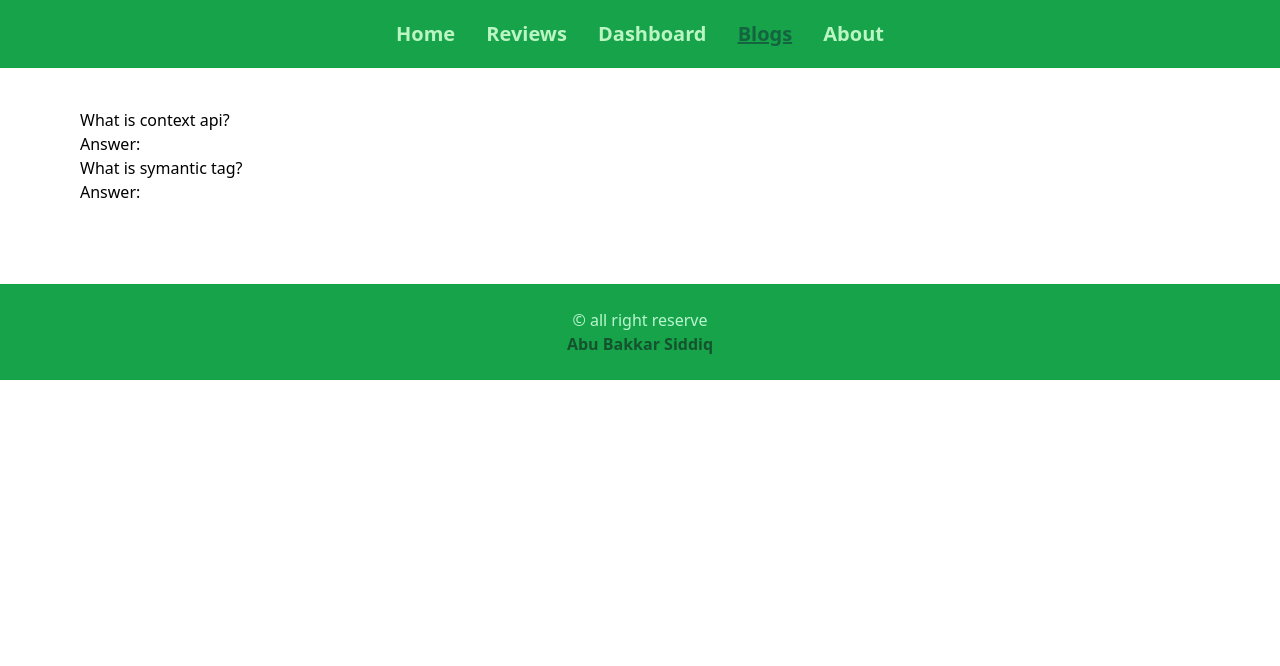
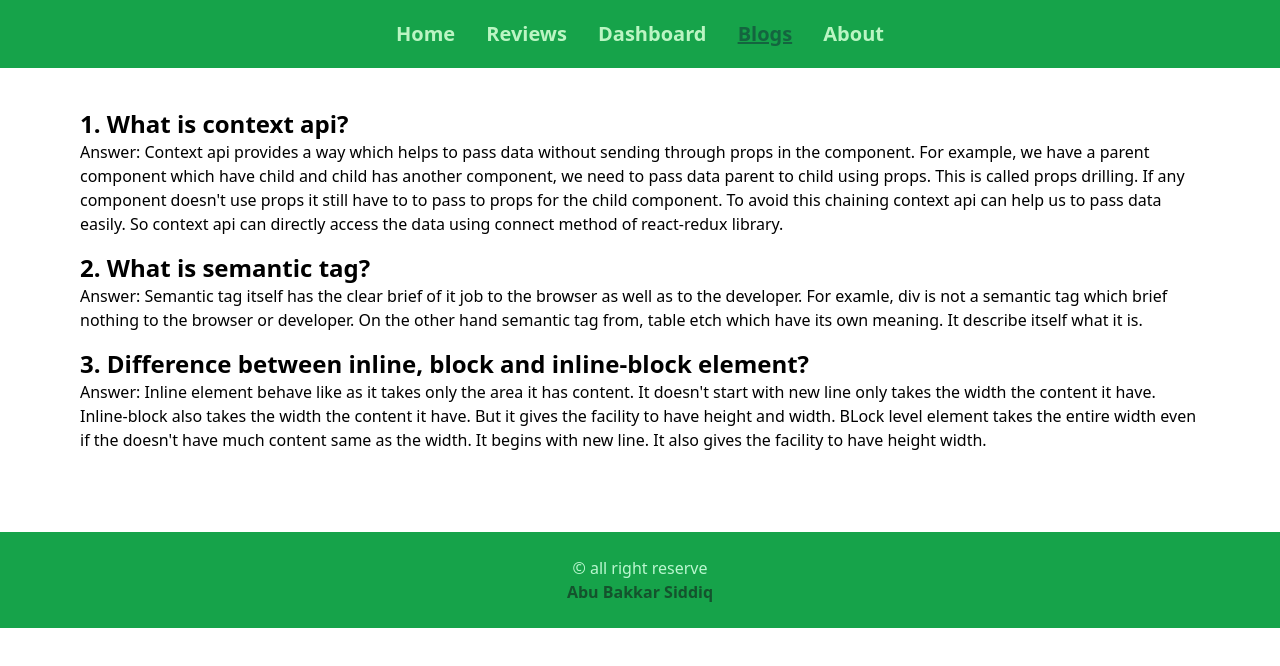
Before and after one commit to ab-siddiq/react-product-data-analysis, a React (Create React App) app: page /blogs in a window 1280 px wide. Shown: the top 666 px of the page. Built offline with nearby package versions, Linux system fonts and the light colour scheme.

Commit message:
completed question answer

```diff
--- a/src/components/Blogs/Blogs.js
+++ b/src/components/Blogs/Blogs.js
@@ -3,10 +3,12 @@ import React from 'react';
 const Blogs = () => {
     return (
         <div className='mx-20 my-10'>
-            <p>What is context api?</p>
-            <p>Answer: </p>
-            <p>What is symantic tag?</p>
-            <p>Answer: </p>
+            <p className='font-bold text-2xl'>1. What is context api?</p>
+            <p>Answer: Context api provides a way which helps to pass data without sending through props in the component. For example, we have a parent component which have child and child has another component, we need to pass data parent to child using props. This is called props drilling. If any component doesn't use props it still have to to pass to props for the child component. To avoid this chaining context api can help us to pass data easily. So context api can directly access the data using connect method of react-redux library. </p>
+            <p className='font-bold text-2xl mt-4'>2. What is semantic tag?</p>
+            <p>Answer: Semantic tag itself has the clear brief of it job to the browser as well as to the developer. For examle, div is not a semantic tag which brief nothing to the browser or developer. On the other hand semantic tag from, table etch which have its own meaning. It describe itself what it is. </p>
+            <p className='font-bold text-2xl mt-4'>3. Difference between inline, block and inline-block element?</p>
+            <p>Answer: Inline element behave like as it takes only the area it has content. It doesn't start with new line only takes the width the content it have. Inline-block also takes the width the content it have. But it gives the facility to have height and width. BLock level element takes the entire width even if the doesn't have much content same as the width. It begins with new line. It also gives the facility to have height width. </p>
         </div>
     );
 };
--- a/src/components/Review/Review.js
+++ b/src/components/Review/Review.js
@@ -4,7 +4,7 @@ const Review = (props) => {
     const { name, rating, comment, image } = props.review;
     console.log(image)
     return (
-        <div className='bg-green-600 text-green-200 p-5 rounded grid grid-cols-1 hover:scale-110 duration-200'>
+        <div className='bg-green-600 text-green-200 p-5 rounded grid grid-cols-1 hover:scale-110 duration-200 text-center'>
             <img className='h-20 w-20 bg-red-500 rounded-full ' src={image} alt="" />
             <p>{name}</p>
             <p>-"{comment}"</p>
--- a/src/components/Reviews/Reviews.js
+++ b/src/components/Reviews/Reviews.js
@@ -5,7 +5,7 @@ import Review from '../Review/Review';
 const Reviews = () => {
     const [reviews, setReviews] = useReviews();
     return (
-        <div className="grid grid-cols-3 gap-10 m-10 rounded">
+        <div className="grid md:grid-cols-3 sm:grid-cols-2 grid-cols-1 gap-10 m-10 rounded">
             {reviews.map(review=> <Review key={review.id} review={review}></Review>)}
         </div>
     );
```
